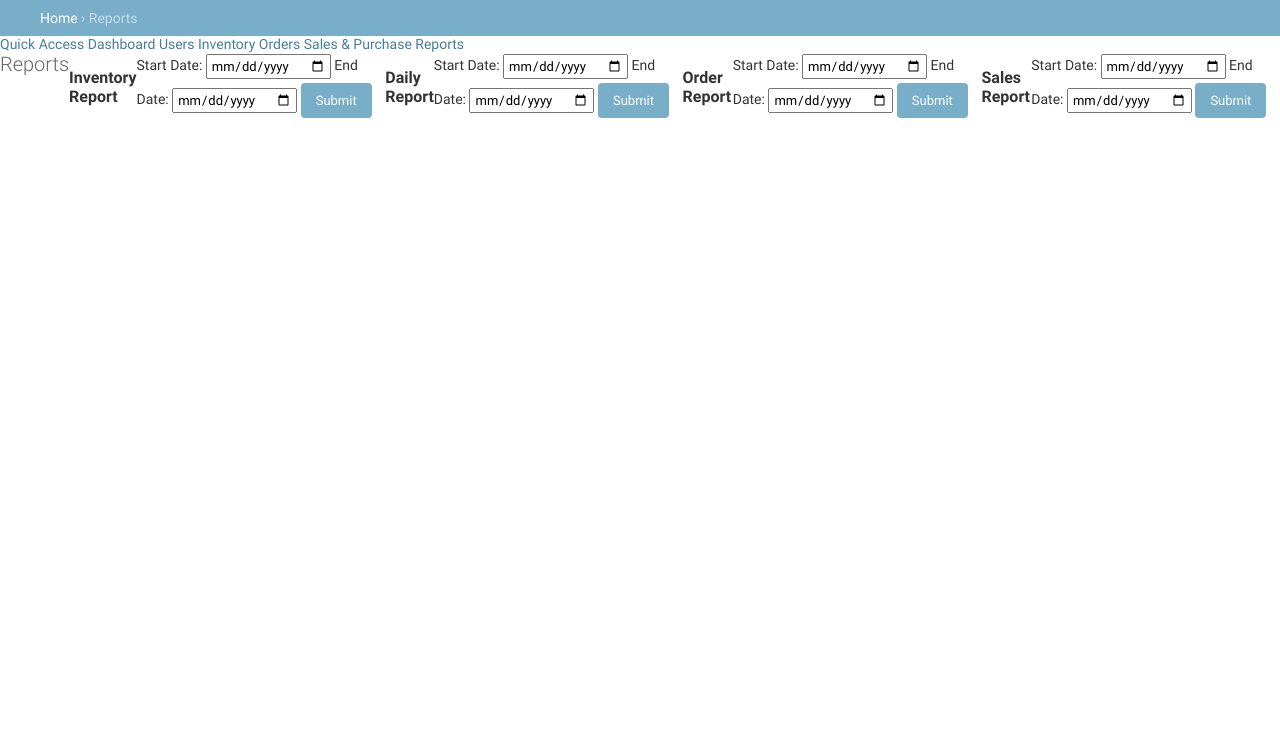
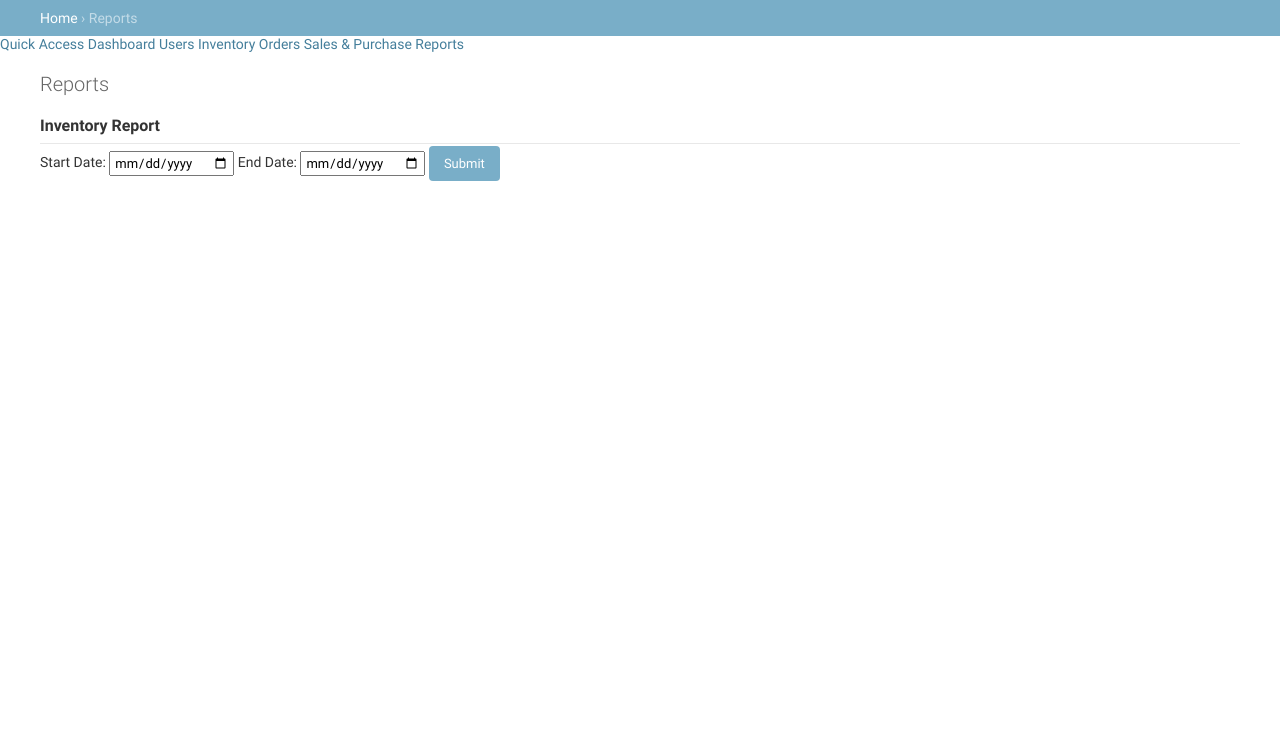
Before and after one commit to thestackcoder/pos-admin, a Django app: template templates/admin/reports.html in a window 1280 px wide. Shown: the part 48-800 px from the top of the page. Run offline with Django 3.2, Linux system fonts and the light colour scheme; the template is opened without the code that fills it, so the values that code supplies are empty; some libraries are stand-ins or nearby versions.

Commit message:
datetime and order reverse

```diff
--- a/orders/serializers.py
+++ b/orders/serializers.py
@@ -16,7 +16,7 @@ class Order_itemSeriaizer(serializers.ModelSerializer):
 class OrderSeriaizer(serializers.ModelSerializer):
     user_name = serializers.CharField(source='user_id.name',required=False)
     customer_name = serializers.CharField(source='customer.name',required=False)
-
+    datetime = serializers.DateTimeField(format="%b %d,%Y %H:%M%p", read_only=True)
     order_items = Order_itemSeriaizer(many=True)
     class Meta:
         model = Order
--- a/orders/views.py
+++ b/orders/views.py
@@ -22,7 +22,7 @@ from datetime import datetime, timedelta
 #         return Response(data=data)
 
 class OrderViewSet(NestedViewSetMixin,viewsets.ModelViewSet):
-    queryset = Order.objects.all()
+    queryset = Order.objects.all().order_by('-datetime')
     serializer_class = OrderSeriaizer
 
 class Order_detailViewSet(viewsets.ModelViewSet):
--- a/reports/views.py
+++ b/reports/views.py
@@ -10,5 +10,4 @@ def get_item_report(request):
 
     order_items = Order.objects.filter(datetime__range=[start_date, end_date])
 
-
     return HttpResponse(order_items)
--- a/templates/admin/base_site.html
+++ b/templates/admin/base_site.html
@@ -13,6 +13,7 @@
     {% if LANGUAGE_BIDI %}<link rel="stylesheet" type="text/css" href="{% static "admin/css/responsive_rtl.css" %}">{% endif %}
 {% endblock %}
 {% block blockbots %}<meta name="robots" content="NONE,NOARCHIVE">{% endblock %}
+<script src="https://code.jquery.com/jquery-3.1.0.min.js"></script>
 
 </head>
 {% load i18n %}
@@ -93,6 +94,9 @@
     <!-- END Content -->
     {% block footer %}<div id="footer"></div>{% endblock %}
 
+
+    {% block javascript %}{% endblock %}
+
 </div>
 <!-- END Container -->
 
--- a/templates/admin/reports.html
+++ b/templates/admin/reports.html
@@ -1,7 +1,7 @@
+{% extends 'admin/base_site.html' %}
 {% load i18n static %}
 <link rel="stylesheet" type="text/css" href="/static/admin/css/base.css">
 <link rel="stylesheet" type="text/css" href="/static/admin/css/dash.css">
-<script src="https://code.jquery.com/jquery-3.1.0.min.js"></script>
 
 
 <div id="container">
@@ -49,50 +49,19 @@
     </div>
 {% endblock %}
 
-{% block 'content'%}
+{% block content %}
 <div class="main dash-main">
 
     <h1> {% trans 'Reports' %}</h1>
 
     <h2> {% trans 'Inventory Report' %}</h2><hr>
 
-    <form action="output/" method="post">
+    <form id="item-form" method="post">
         {% csrf_token %}
         Start Date: <input name="start" type="date" />
         End Date: <input name="end" type="date"  />
         <input type="submit" value="Submit" />
     </form>
-
-
-    <h2> {% trans 'Daily Report' %}</h2><hr>
-
-    <form action="output/" method="post">
-        {% csrf_token %}
-        Start Date: <input name="start" type="date" />
-        End Date: <input name="end" type="date"  />
-        <input type="submit" value="Submit" />
-    </form>
-
-    <h2> {% trans 'Order Report' %}</h2><hr>
-
-    <form action="output/" method="post">
-        {% csrf_token %}
-        Start Date: <input name="start" type="date" />
-        End Date: <input name="end" type="date"  />
-        <input type="submit" value="Submit" />
-    </form>
-
-
-    <h2> {% trans 'Sales Report' %}</h2><hr>
-
-    <form id="item-form" method="post">
-        {% csrf_token %}
-        Start Date: <input id="start" name="start" type="date" />
-        End Date: <input id="end" name="end" type="date"  />
-        <input type="submit" value="Submit" />
-    </form>
-
-
 
 </div>
 {% endblock %}
@@ -101,10 +70,29 @@
 
 {% block javascript %}
 <script>
-    $('#item-form').on('submit', function(){
-        var start = new Date($('#start').val());
-        var end = new Date($('#start').val());
+    $(document).ready(function(){
+        console.log('test');
+        $('#item-form').submit(function(){
+            var start = new Date($('#start').val());
+            var end = new Date($('#end').val());
+
+            console.log(start);
+            console.log(end);
+
+            // $.ajax({
+            //     url: '/admin/reports/output/',
+            //     data: {
+            //         'start_date': start,
+            //         'end_data': end
+            //     },
+            //     dataType: 'json',
+            //     success: function (data) {
+            //         console.log(data);
+            //     }
+            // });
+        });
     });
+
 
 </script>
 {% endblock %}
```
